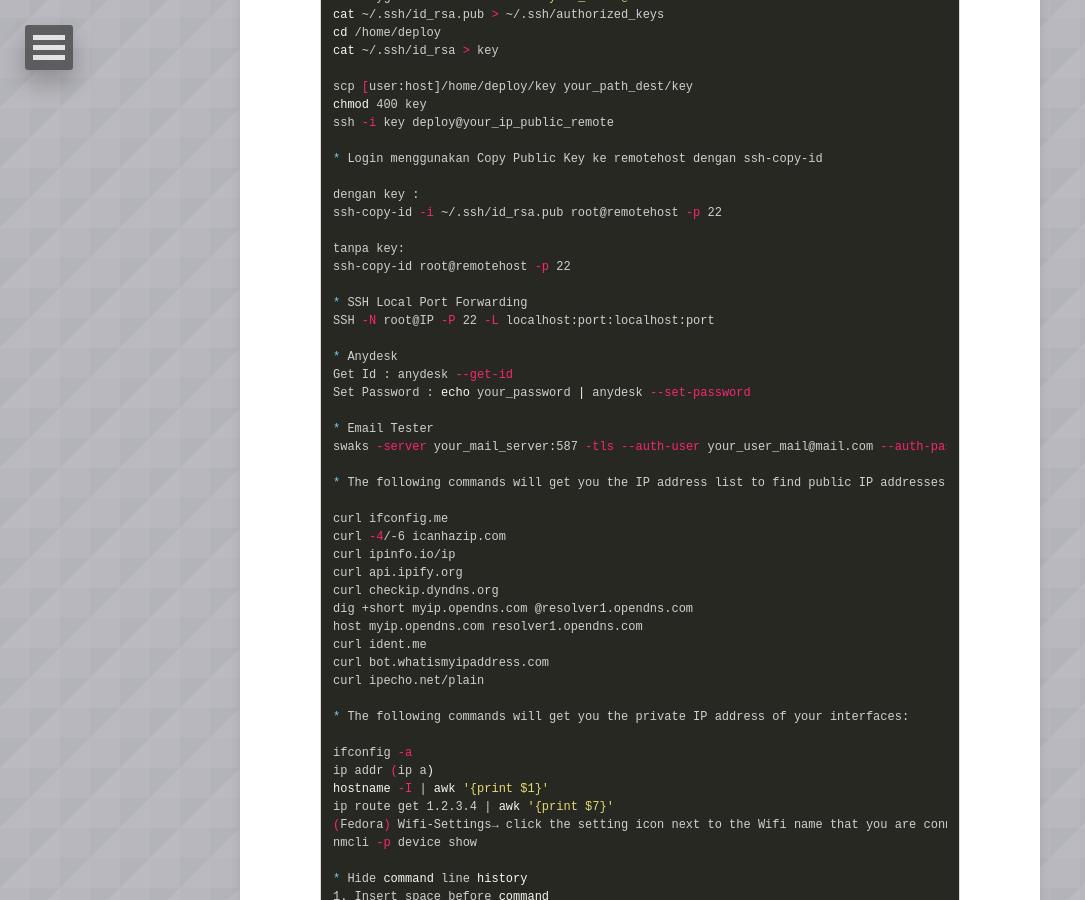
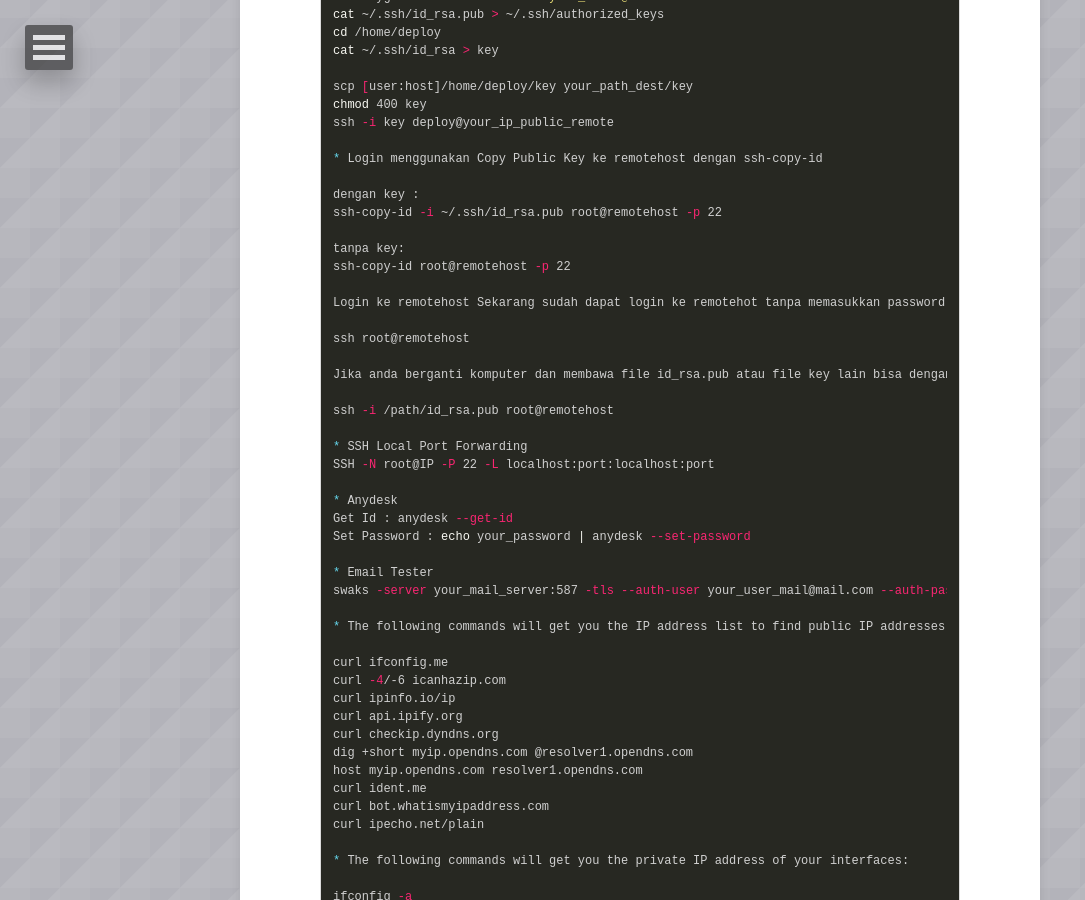
Before and after one commit to danigunawan/danigunawan.github.io, a Jekyll site: the page built from _posts/2022-11-07-cheatsheet-linux.md, in a window 1280 px wide and 900 px high, scrolled down 6312 px. Shown: the whole window, without its empty margins (0-1085 px from the left). Built offline with Jekyll 4.4.1, drawn with Linux system fonts in a browser that asks for light colours; nearby versions of some CDN libraries; comment, search, counter and statistics services are not loaded.

Commit message:
[ADD POSTING]

```diff
--- a/_posts/2022-11-07-cheatsheet-linux.md
+++ b/_posts/2022-11-07-cheatsheet-linux.md
@@ -359,6 +359,14 @@ ssh-copy-id -i ~/.ssh/id_rsa.pub root@remotehost -p 22
 tanpa key:
 ssh-copy-id root@remotehost -p 22
 
+Login ke remotehost Sekarang sudah dapat login ke remotehot tanpa memasukkan password
+
+ssh root@remotehost
+
+Jika anda berganti komputer dan membawa file id_rsa.pub atau file key lain bisa dengan
+
+ssh -i /path/id_rsa.pub root@remotehost
+
 * SSH Local Port Forwarding
 SSH -N root@IP -P 22 -L localhost:port:localhost:port
 
```
